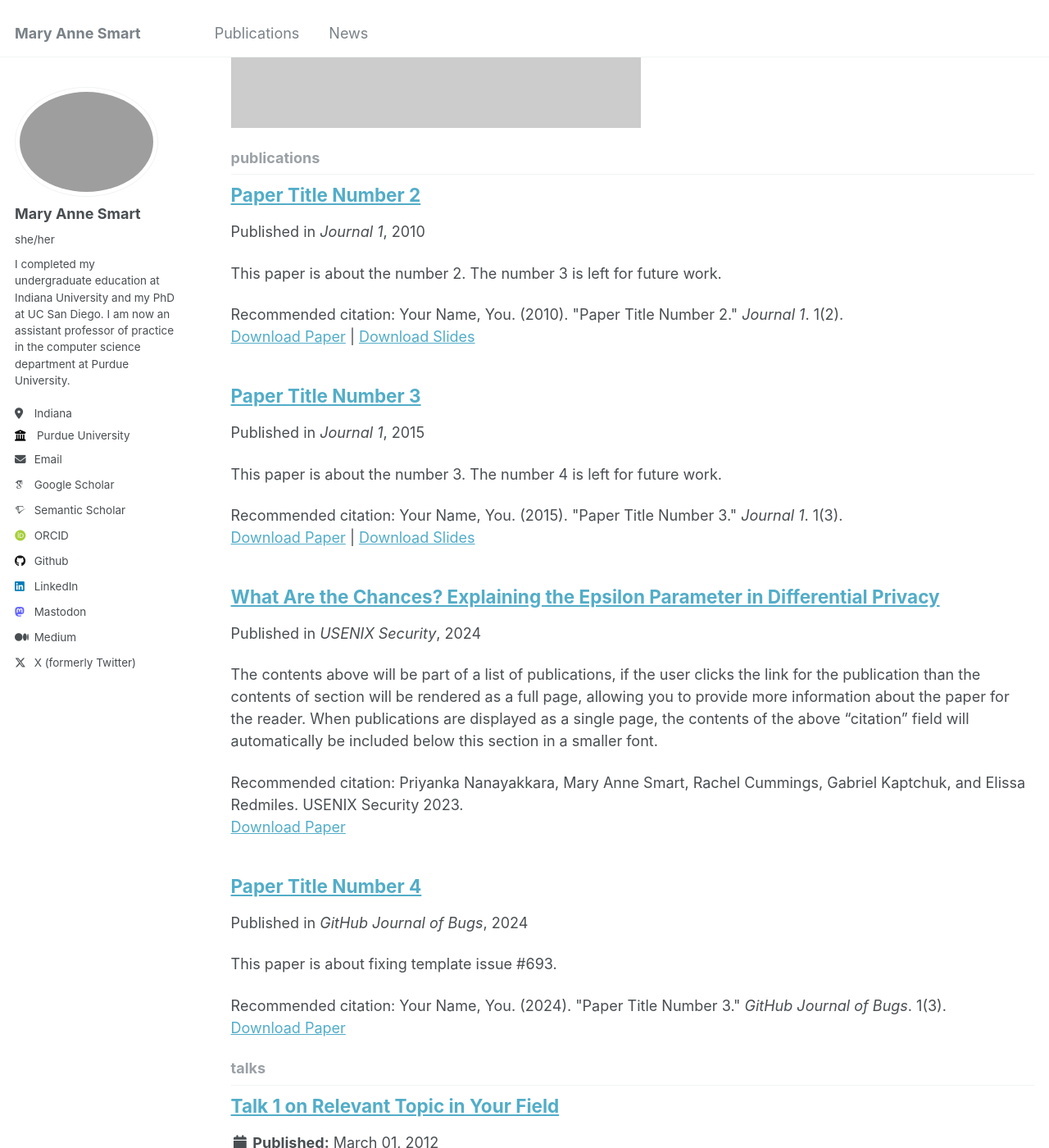
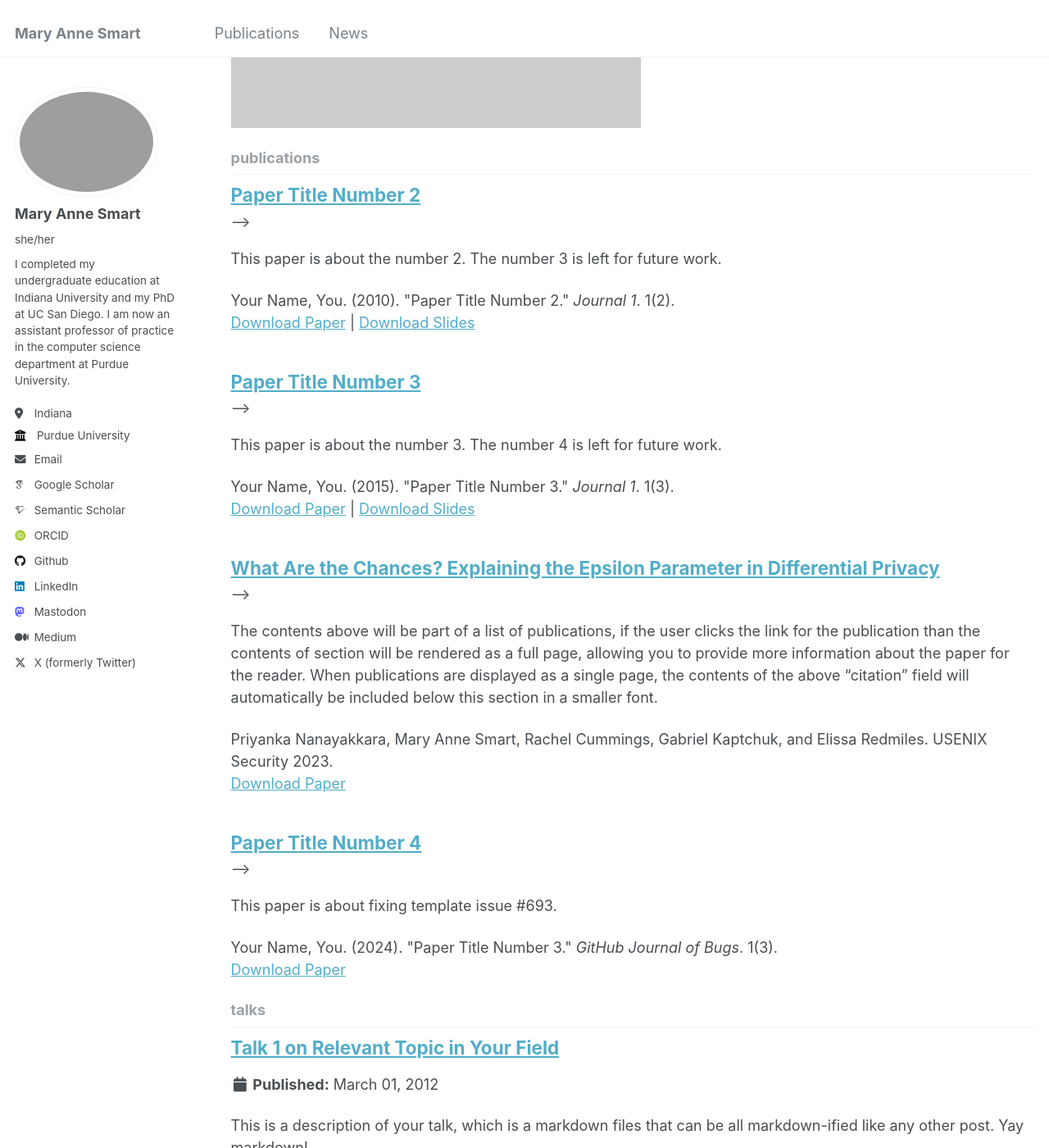
Before and after one commit to msmart14/maryannesmart, a Jekyll site: the page built from _pages/collection-archive.html, in a window 1280 px wide and 1400 px high, scrolled down 936 px. Shown: the whole window at 82% size. Built offline with Jekyll 4.4.1, drawn with Linux system fonts in a browser that asks for light colours; some web fonts are replaced; some of the changed text lies outside the part shown.

Commit message:
Update archive-single.html
modifying publication page

```diff
--- a/_includes/archive-single.html
+++ b/_includes/archive-single.html
@@ -40,8 +40,8 @@
 
         {% if post.collection == 'teaching' %}
           <p> {{ post.type }}, <i>{{ post.venue }}</i>, {{ post.date | default: "1900-01-01" | date: "%Y" }} </p>
-        {% elsif post.collection == 'publications' %}
-          <p>Published in <i>{{ post.venue }}</i>, {{ post.date | default: "1900-01-01" | date: "%Y" }} </p>
+        <!-- {% elsif post.collection == 'publications' %} -->
+          <!-- <p>Published in <i>{{ post.venue }}</i>, {{ post.date | default: "1900-01-01" | date: "%Y" }} </p> -->
         {% elsif post.date %}
          <p class="page__date"><strong><i class="fa fa-fw fa-calendar" aria-hidden="true"></i> {{ site.data.ui-text[site.locale].date_label | default: "Published:" }}</strong> <time datetime="{{ post.date | default: "1900-01-01" | date_to_xmlschema }}">{{ post.date | default: "1900-01-01" | date: "%B %d, %Y" }}</time></p>
         {% endif %}
@@ -53,13 +53,13 @@
     {% endif %}
 
     {% if post.citation and post.paperurl and post.slidesurl %}
-      <p>Recommended citation: {{ post.citation }}<br /><a href="{{ post.paperurl }}">Download Paper</a> | <a href="{{ post.slidesurl }}">Download Slides</a></p>
+      <p>{{ post.citation }}<br /><a href="{{ post.paperurl }}">Download Paper</a> | <a href="{{ post.slidesurl }}">Download Slides</a></p>
     {% elsif post.citation and post.paperurl %}
-      <p>Recommended citation: {{ post.citation }}<br /><a href="{{ post.paperurl }}">Download Paper</a></p>
+      <p>{{ post.citation }}<br /><a href="{{ post.paperurl }}">Download Paper</a></p>
     {% elsif post.citation and post.slidesurl %}
-      <p>Recommended citation: {{ post.citation }}<br /><a href="{{ post.slidesurl }}">Download Slides</a></p>
+      <p>: {{ post.citation }}<br /><a href="{{ post.slidesurl }}">Download Slides</a></p>
     {% elsif post.citation %}
-      <p>Recommended citation: {{ post.citation }}</p>
+      <p>{{ post.citation }}</p>
     {% elsif post.paperurl %}
       <p><a href=" {{ post.paperurl }} ">Download Paper</a></p>
     {% elsif post.slidesurl %}
```
